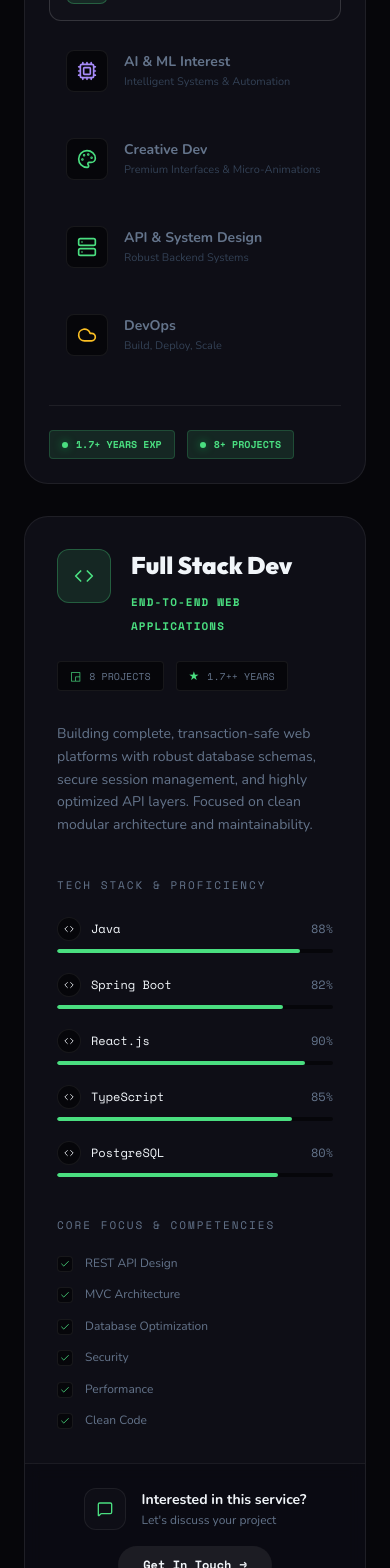
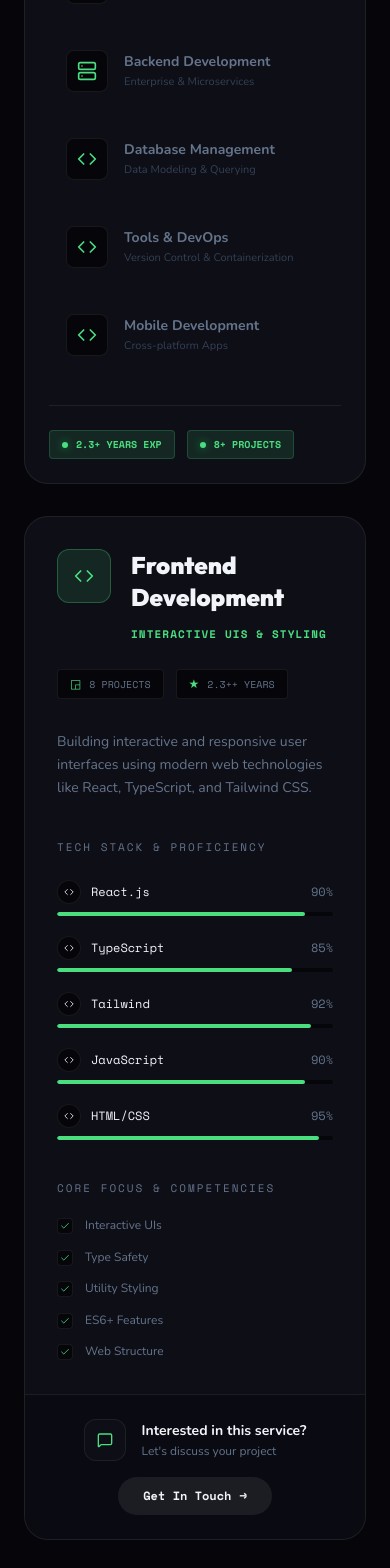
Before and after one commit to murugan0077/portfolioo, a React (Vite) app: page / in a window 390 px wide. Shown: the part 1340-2908 px from the top of the page. Built offline with nearby package versions, Linux system fonts and the light colour scheme.

Commit message:
update portfolio branding, increment experience duration, and redesign skill display with animated tech stack marquee

```diff
--- a/package.json
+++ b/package.json
@@ -1,5 +1,5 @@
 {
-  "name": "react-example",
+  "name": "murugan-portfolio",
   "private": true,
   "version": "0.0.0",
   "type": "module",
--- a/src/components/ExperienceEducation.tsx
+++ b/src/components/ExperienceEducation.tsx
@@ -52,7 +52,7 @@ export default function ExperienceEducation() {
                 </div>
               </div>
               <div className="font-mono text-[10px] text-green-accent bg-green-dim border border-green-accent/20 px-2.5 py-1 rounded-full uppercase tracking-wider select-none font-bold">
-                1.7+ Years
+                2.3+ Years
               </div>
             </div>
 
--- a/src/components/MarqueeTicker.tsx
+++ b/src/components/MarqueeTicker.tsx
@@ -28,14 +28,14 @@ export default function MarqueeTicker() {
     'Open to Work',
     'Srivilliputtur',
     'Tamil Nadu, India',
-    '1.7+ Years Exp',
+    '2.3+ Years Exp',
     'AI Enthusiast',
     'Pranion Technology',
     'Problem Solver',
     'Open to Work',
     'Srivilliputtur',
     'Tamil Nadu, India',
-    '1.7+ Years Exp',
+    '2.3+ Years Exp',
   ];
 
   return (
--- a/src/components/Skills.tsx
+++ b/src/components/Skills.tsx
@@ -3,133 +3,120 @@
  * SPDX-License-Identifier: Apache-2.0
  */
 
-import { motion } from 'motion/react';
-import {
-  Layers, FileCode, Code2, Wind,
-  Coffee, Leaf, Terminal, Webhook, Database,
-  HardDrive, Github, Container,
-  Binary, GitMerge, Flame, Figma, Layout, ShieldCheck
-} from 'lucide-react';
-import { skillsList } from '../data';
+import { useState, useEffect } from 'react';
+import { motion, AnimatePresence } from 'motion/react';
+
+const technologies = [
+  { name: 'JavaScript', icon: 'https://cdn.jsdelivr.net/gh/devicons/devicon@latest/icons/javascript/javascript-original.svg' },
+  { name: 'Node.js', icon: 'https://cdn.jsdelivr.net/gh/devicons/devicon@latest/icons/nodejs/nodejs-original.svg' },
+  { name: 'Python', icon: 'https://cdn.jsdelivr.net/gh/devicons/devicon@latest/icons/python/python-original.svg' },
+  { name: 'Tailwind CSS', icon: 'https://cdn.jsdelivr.net/gh/devicons/devicon@latest/icons/tailwindcss/tailwindcss-original.svg' },
+  { name: 'Redux', icon: 'https://cdn.jsdelivr.net/gh/devicons/devicon@latest/icons/redux/redux-original.svg' },
+  { name: 'GraphQL', icon: 'https://cdn.jsdelivr.net/gh/devicons/devicon@latest/icons/graphql/graphql-plain.svg' },
+  // { name: 'Express', icon: 'https://cdn.jsdelivr.net/gh/devicons/devicon@latest/icons/express/express-original.svg' },
+  { name: 'MongoDB', icon: 'https://cdn.jsdelivr.net/gh/devicons/devicon@latest/icons/mongodb/mongodb-original.svg' },
+  { name: 'PostgreSQL', icon: 'https://cdn.jsdelivr.net/gh/devicons/devicon@latest/icons/postgresql/postgresql-original.svg' },
+  // { name: 'Prisma', icon: 'https://cdn.jsdelivr.net/gh/devicons/devicon@latest/icons/prisma/prisma-original.svg' },
+  { name: 'Supabase', icon: 'https://cdn.jsdelivr.net/gh/devicons/devicon@latest/icons/supabase/supabase-original.svg' },
+  { name: 'Firebase', icon: 'https://cdn.jsdelivr.net/gh/devicons/devicon@latest/icons/firebase/firebase-original.svg' },
+  { name: 'React', icon: 'https://cdn.jsdelivr.net/gh/devicons/devicon@latest/icons/react/react-original.svg' },
+  { name: 'TypeScript', icon: 'https://cdn.jsdelivr.net/gh/devicons/devicon@latest/icons/typescript/typescript-original.svg' },
+  { name: 'HTML5', icon: 'https://cdn.jsdelivr.net/gh/devicons/devicon@latest/icons/html5/html5-original.svg' },
+  { name: 'CSS3', icon: 'https://cdn.jsdelivr.net/gh/devicons/devicon@latest/icons/css3/css3-original.svg' },
+  { name: 'Java', icon: 'https://cdn.jsdelivr.net/gh/devicons/devicon@latest/icons/java/java-original.svg' },
+  { name: 'Spring', icon: 'https://cdn.jsdelivr.net/gh/devicons/devicon@latest/icons/spring/spring-original.svg' },
+  { name: 'Git', icon: 'https://cdn.jsdelivr.net/gh/devicons/devicon@latest/icons/git/git-original.svg' },
+  { name: 'Docker', icon: 'https://cdn.jsdelivr.net/gh/devicons/devicon@latest/icons/docker/docker-original.svg' },
+  { name: 'Figma', icon: 'https://cdn.jsdelivr.net/gh/devicons/devicon@latest/icons/figma/figma-original.svg' },
+  { name: 'Next.js', icon: 'https://cdn.jsdelivr.net/gh/devicons/devicon@latest/icons/nextjs/nextjs-original.svg' },
+];
 
 export default function Skills() {
-  // Group skills by category
-  const categories = ['Frontend', 'Backend', 'Database & Tools', 'Soft / Other'] as const;
+  const words = ['deploy', 'engineer', 'scale', 'master'];
+  const [index, setIndex] = useState(0);
 
-  const getIcon = (name: string) => {
-    const iconSize = 16;
-    switch (name) {
-      // Frontend
-      case 'Layers': return <Layers size={iconSize} />;
-      case 'FileCode': return <FileCode size={iconSize} />;
-      case 'Code2': return <Code2 size={iconSize} />;
-      case 'FileHtml': return <FileCode size={iconSize} />;
-      case 'Wind': return <Wind size={iconSize} />;
+  useEffect(() => {
+    const interval = setInterval(() => {
+      setIndex((prev) => (prev + 1) % words.length);
+    }, 2000);
+    return () => clearInterval(interval);
+  }, []);
 
-      // Backend
-      case 'Coffee': return <Coffee size={iconSize} />;
-      case 'Leaf': return <Leaf size={iconSize} />;
-      case 'Terminal': return <Terminal size={iconSize} />;
-      case 'Webhook': return <Webhook size={iconSize} />;
-      case 'Database': return <Database size={iconSize} />;
+  // Split into two rows for marquee
+  const row1 = technologies.slice(0, Math.ceil(technologies.length / 2));
+  const row2 = technologies.slice(Math.ceil(technologies.length / 2));
 
-      // Database & Tools
-      case 'HardDrive': return <HardDrive size={iconSize} />;
-      case 'DatabaseBackup': return <Database size={iconSize} />;
-      case 'Github': return <Github size={iconSize} />;
-      case 'Container': return <Container size={iconSize} />;
-      case 'TerminalSquare': return <Terminal size={iconSize} />;
-
-      // Soft / Other
-      case 'Binary': return <Binary size={iconSize} />;
-      case 'GitMerge': return <GitMerge size={iconSize} />;
-      case 'Flame': return <Flame size={iconSize} />;
-      case 'Figma': return <Figma size={iconSize} />;
-      case 'Layout': return <Layout size={iconSize} />;
-      default: return <ShieldCheck size={iconSize} />;
-    }
-  };
-
-  const containerVariants = {
-    hidden: { opacity: 0 },
-    visible: {
-      opacity: 1,
-      transition: { staggerChildren: 0.08 },
-    },
-  };
-
-  const itemVariants = {
-    hidden: { opacity: 0, y: 15 },
-    visible: {
-      opacity: 1,
-      y: 0,
-      transition: { type: 'spring', stiffness: 120, damping: 15 },
-    },
-  };
+  // Helper to quadruple the array for seamless infinite scrolling
+  const marqueeItems1 = [...row1, ...row1, ...row1, ...row1];
+  const marqueeItems2 = [...row2, ...row2, ...row2, ...row2];
 
   return (
     <section id="skills" className="py-24 bg-bg-primary relative overflow-hidden border-t border-border-soft">
-      {/* Decorative gradient blob */}
-      <div className="absolute top-1/4 right-10 w-[350px] h-[350px] bg-green-accent/3 rounded-full blur-[120px] pointer-events-none" />
 
-      <div className="max-w-7xl mx-auto px-6 md:px-12 relative z-10">
+      {/* Decorative ambient background */}
+      <div className="absolute top-1/2 left-1/2 -translate-x-1/2 -translate-y-1/2 w-[600px] h-[600px] bg-amber-500/5 rounded-full blur-[150px] pointer-events-none" />
 
       {/* Header */}
-        <div className="flex flex-col space-y-3 mb-16 text-center items-center">
-          <span className="font-mono text-[11px] uppercase tracking-[3px] text-txt-muted">
-            TECH STACK
+      <div className="flex flex-col space-y-3 mb-20 text-center items-center relative z-10 px-6">
+        <span className="text-amber-accent border border-amber-accent/20 bg-amber-dim px-3 py-1 rounded-full text-[10px] font-mono uppercase tracking-[3px] font-bold flex items-center gap-2">
+          <span className="w-1.5 h-1.5 rounded-full bg-amber-accent" />
+          MY ARSENAL
         </span>
-          <h2 className="font-heading font-black text-4xl md:text-5xl text-txt-primary tracking-tight">
-            Technologies I master
+        <h2 className="font-heading font-black text-4xl md:text-6xl text-white tracking-tight mt-4 flex flex-col md:flex-row items-center gap-x-4">
+          Technologies i
+          <span className="relative inline-block w-[200px] h-[1.2em] overflow-hidden text-center md:text-left text-white align-bottom">
+            <AnimatePresence mode="wait">
+              <motion.span
+                key={index}
+                initial={{ y: 50, opacity: 0 }}
+                animate={{ y: 0, opacity: 1 }}
+                exit={{ y: -50, opacity: 0 }}
+                transition={{ duration: 0.4, ease: 'backOut' }}
+                className="absolute inset-0 block text-center md:text-left text-white"
+              >
+                {words[index]}
+              </motion.span>
+            </AnimatePresence>
+          </span>
         </h2>
-          <p className="font-sans text-sm text-txt-muted max-w-xl text-center">
-            Building responsive, secure, and production-ready applications with modern web languages and system utilities.
+        <p className="font-sans text-sm md:text-base text-txt-muted max-w-xl text-center mt-2">
+          Building modern web experiences with cutting-edge tools and frameworks
         </p>
       </div>
 
-        {/* Skill Groups Column Grid */}
-        <div className="grid grid-cols-1 md:grid-cols-2 lg:grid-cols-4 gap-8">
-          {categories.map((category) => {
-            const groupSkills = skillsList.filter((s) => s.category === category);
-            return (
-              <div key={category} className="flex flex-col space-y-6">
-                {/* Category Header */}
-                <div className="flex items-center space-x-3 border-b border-border-soft pb-4">
-                  <span className="w-1.5 h-1.5 rounded-full bg-green-accent" />
-                  <h3 className="font-mono text-[11px] font-bold tracking-[2px] uppercase text-txt-primary">
-                    {category}
-                  </h3>
+      {/* Marquees */}
+      <div className="relative w-full flex flex-col gap-12 overflow-hidden py-10 marquee-container">
+        {/* Left/Right Fade Masks */}
+        <div className="absolute inset-y-0 left-0 w-24 md:w-48 bg-gradient-to-r from-bg-primary to-transparent z-10 pointer-events-none" />
+        <div className="absolute inset-y-0 right-0 w-24 md:w-48 bg-gradient-to-l from-bg-primary to-transparent z-10 pointer-events-none" />
+
+        {/* Row 1 (Scrolling Left) */}
+        <div className="animate-marquee-left gap-12 md:gap-20">
+          {marqueeItems1.map((tech, i) => (
+            <div key={`r1-${i}`} className="flex flex-col items-center justify-center gap-3 group min-w-[80px]">
+              <div className="h-16 w-16 flex items-center justify-center transition-all duration-300 group-hover:scale-110">
+                <img src={tech.icon} alt={tech.name} className="max-h-12 max-w-12 object-contain drop-shadow-md" />
+              </div>
+              <span className="font-mono text-xs text-txt-dim group-hover:text-txt-primary transition-colors">
+                {tech.name}
+              </span>
+            </div>
+          ))}
         </div>
 
-                {/* Chips Grid */}
-                <motion.div
-                  variants={containerVariants}
-                  initial="hidden"
-                  whileInView="visible"
-                  viewport={{ once: true, margin: '-50px' }}
-                  className="flex flex-col gap-3"
-                >
-                  {groupSkills.map((skill) => (
-                    <motion.div
-                      key={skill.name}
-                      variants={itemVariants}
-                      whileHover={{ scale: 1.02, x: 2 }}
-                      className="group flex items-center space-x-3 bg-bg-card border border-border-soft hover:border-green-accent/30 rounded-lg p-3 backdrop-blur-card transition-all duration-200 select-none shadow-sm hover:shadow-glow-green"
-                    >
-                      <div className="text-txt-muted group-hover:text-green-accent transition-colors duration-200 p-1.5 bg-bg-primary rounded-md border border-border-soft">
-                        {getIcon(skill.iconName)}
+        {/* Row 2 (Scrolling Right) */}
+        <div className="animate-marquee-right gap-12 md:gap-20">
+          {marqueeItems2.map((tech, i) => (
+            <div key={`r2-${i}`} className="flex flex-col items-center justify-center gap-3 group min-w-[80px]">
+              <div className="h-16 w-16 flex items-center justify-center transition-all duration-300 group-hover:scale-110">
+                <img src={tech.icon} alt={tech.name} className="max-h-12 max-w-12 object-contain drop-shadow-md" />
               </div>
-                      <span className="font-sans text-xs font-semibold text-txt-muted group-hover:text-txt-primary transition-colors duration-200">
-                        {skill.name}
+              <span className="font-mono text-xs text-txt-dim group-hover:text-txt-primary transition-colors">
+                {tech.name}
               </span>
-                    </motion.div>
+            </div>
           ))}
-                </motion.div>
         </div>
-            );
-          })}
-        </div>
-
       </div>
     </section>
   );
--- a/src/data.ts
+++ b/src/data.ts
@@ -20,10 +20,10 @@ export const personalInfo = {
   company: 'Pranion Technology, Chennai',
   email: 'murugan25oct@gmail.com',
   phone: '+91 8778987102',
-  github: 'https://github.com/murugan-s',
-  linkedin: 'https://linkedin.com/in/murugan-s',
+  github: 'https://github.com/murugan0077/',
+  linkedin: 'https://www.linkedin.com/in/murugan-s-a0937636b/',
   status: 'Available for Work',
-  experience: '1.7+ Years',
+  experience: '2.3+ Years',
   projectsCount: '8+',
   techCount: '10+',
   tagline: 'Building great software, one line at a time.',
@@ -31,82 +31,73 @@ export const personalInfo = {
 
 export const disciplines: DisciplineEntry[] = [
   {
-    id: 'full-stack',
-    title: 'Full Stack Dev',
-    subtitle: 'End-to-End Web Applications',
-    description: 'Building complete, transaction-safe web platforms with robust database schemas, secure session management, and highly optimized API layers. Focused on clean modular architecture and maintainability.',
-    iconName: 'Code',
+    id: 'frontend',
+    title: 'Frontend Development',
+    subtitle: 'Interactive UIs & Styling',
+    description: 'Building interactive and responsive user interfaces using modern web technologies like React, TypeScript, and Tailwind CSS.',
+    iconName: 'Layout',
+    skills: [
+      { name: 'React.js', percentage: 90 },
+      { name: 'TypeScript', percentage: 85 },
+      { name: 'Tailwind', percentage: 92 },
+      { name: 'JavaScript', percentage: 90 },
+      { name: 'HTML/CSS', percentage: 95 },
+    ],
+    competencies: ['Interactive UIs', 'Type Safety', 'Utility Styling', 'ES6+ Features', 'Web Structure'],
+    linkText: 'View frontend projects →',
+  },
+  {
+    id: 'backend',
+    title: 'Backend Development',
+    subtitle: 'Enterprise & Microservices',
+    description: 'Developing scalable backend systems, robust APIs, and microservices for enterprise applications.',
+    iconName: 'Server',
     skills: [
       { name: 'Java', percentage: 88 },
-      { name: 'Spring Boot', percentage: 82 },
-      { name: 'React.js', percentage: 90 },
-      { name: 'TypeScript', percentage: 85 },
-      { name: 'PostgreSQL', percentage: 80 },
+      { name: 'Spring Boot', percentage: 85 },
     ],
-    competencies: ['REST API Design', 'MVC Architecture', 'Database Optimization', 'Security', 'Performance', 'Clean Code'],
-    linkText: 'Interested in this service? →',
+    competencies: ['Enterprise Backend', 'Microservices', 'REST APIs', 'System Architecture'],
+    linkText: 'Explore backend architecture →',
   },
   {
-    id: 'ai-ml',
-    title: 'AI & ML Interest',
-    subtitle: 'Intelligent Systems & Automation',
-    description: 'Passionate about integrating AI into real-world products. Exploring Natural Language Processing (NLP), workflow automation bots, and AI-driven features. Built a Jarvis-inspired virtual assistant using Python.',
-    iconName: 'Cpu',
+    id: 'database',
+    title: 'Database Management',
+    subtitle: 'Data Modeling & Querying',
+    description: 'Designing and optimizing relational databases for high-performance data storage and querying.',
+    iconName: 'Database',
     skills: [
-      { name: 'Python', percentage: 75 },
-      { name: 'Automation', percentage: 80 },
-      { name: 'NLP', percentage: 70 },
-      { name: 'Prompt Engineering', percentage: 85 },
-      { name: 'AI APIs', percentage: 80 },
+      { name: 'SQL', percentage: 85 },
+      { name: 'PostgreSQL', percentage: 80 },
+      { name: 'MySQL', percentage: 80 },
     ],
-    competencies: ['Chatbot development', 'Workflow automation', 'AI product thinking', 'API Integration'],
-    linkText: 'Explore AI experiments →',
+    competencies: ['Data Querying', 'Relational DB', 'Database Design', 'Optimization'],
+    linkText: 'Check database models →',
   },
   {
-    id: 'creative-dev',
-    title: 'Creative Dev',
-    subtitle: 'Premium Interfaces & Micro-Animations',
-    description: 'Crafting visually stunning, interaction-rich UIs using React, Framer Motion choreography, and advanced CSS. Attention to detail at every pixel level for modern responsive designs.',
-    iconName: 'Palette',
+    id: 'tools',
+    title: 'Tools & DevOps',
+    subtitle: 'Version Control & Containerization',
+    description: 'Utilizing modern developer tools for version control, containerization, and seamless CI/CD workflows.',
+    iconName: 'Wrench',
     skills: [
-      { name: 'React.js', percentage: 90 },
-      { name: 'CSS3 / Tailwind', percentage: 92 },
-      { name: 'Motion Animations', percentage: 88 },
-      { name: 'UI/UX Prototypes', percentage: 80 },
+      { name: 'Git', percentage: 88 },
+      { name: 'Docker', percentage: 75 },
     ],
-    competencies: ['Component systems', 'Animation choreography', 'Dark design', 'Responsive layouts', 'Glassmorphism'],
-    linkText: 'View interactive components →',
+    competencies: ['Version Control', 'Containerization', 'Deployment', 'Collaboration'],
+    linkText: 'View deployment workflow →',
   },
   {
-    id: 'api-design',
-    title: 'API & System Design',
-    subtitle: 'Robust Backend Systems',
-    description: 'Designing scalable RESTful APIs and system architectures for production-grade apps. Experienced in object-oriented database mapping, security protocols, and CI/CD optimization workflows.',
-    iconName: 'Server',
+    id: 'mobile',
+    title: 'Mobile Development',
+    subtitle: 'Cross-platform Apps',
+    description: 'Building cross-platform mobile applications with rapid development cycles and native-like performance.',
+    iconName: 'Smartphone',
     skills: [
-      { name: 'Spring Boot', percentage: 82 },
-      { name: 'Node.js', percentage: 75 },
-      { name: 'MySQL', percentage: 80 },
-      { name: 'PostgreSQL', percentage: 80 },
-      { name: 'Docker', percentage: 75 },
+      { name: 'React Native', percentage: 80 },
+      { name: 'Expo', percentage: 85 },
     ],
-    competencies: ['API contracts', 'Database modeling', 'Deployment pipelines', 'Performance Tuning'],
-    linkText: 'Inspect system blueprints →',
-  },
-  {
-    id: 'devops',
-    title: 'DevOps',
-    subtitle: 'Build, Deploy, Scale',
-    description: 'Hands-on CI/CD experience. Successfully reduced build times by 40% at Pranion Technology. Familiar with Docker containerization and automating pipelines for error-free releases.',
-    iconName: 'Cloud',
-    skills: [
-      { name: 'Docker', percentage: 75 },
-      { name: 'Git & GitHub', percentage: 85 },
-      { name: 'CI/CD Pipelines', percentage: 80 },
-      { name: 'Linux Commands', percentage: 70 },
-    ],
-    competencies: ['Containerization', 'Pipeline automation', 'Environment management', 'GitHub Actions'],
-    linkText: 'Check delivery statistics →',
+    competencies: ['Cross-platform Apps', 'Rapid Mobile Dev', 'Mobile UI/UX'],
+    linkText: 'See mobile apps →',
   },
 ];
 
```
Lines whose indentation alone changed are shown as unchanged.
